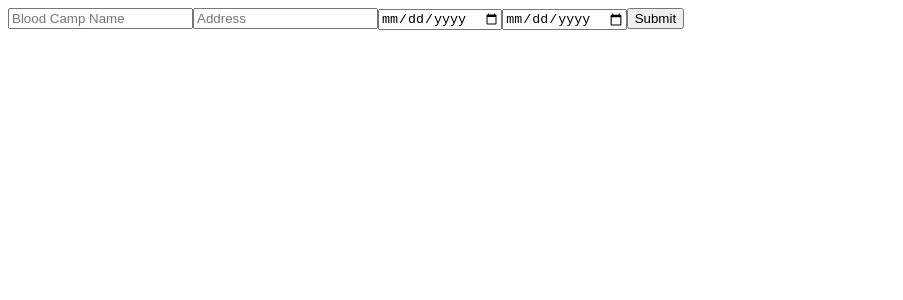
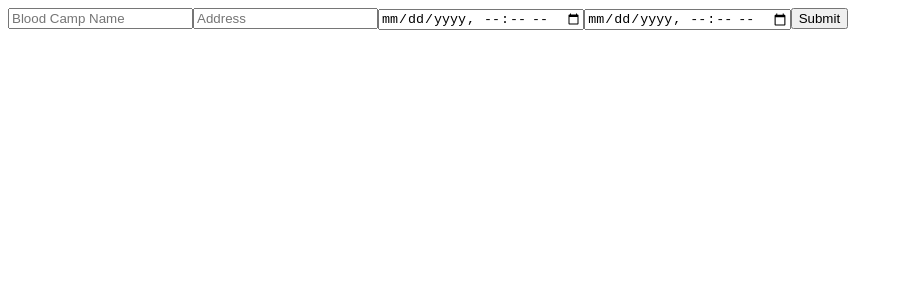
Before and after one commit to AnasOudadsse/BloodBankManagement, a React (Create React App) app in the folder bloodbankfrontend/: page /addBloodCamp in a window 1280 px wide. Shown: the top 300 px of the page, without its empty margins (0-903 px from the left). Built offline with nearby package versions, Linux system fonts and the light colour scheme.

Commit message:
"Changed date input types to datetime-local in BloodCampForm"
This commit updates the input type for the 'StartTime' and 'EndTime' fields in the 'BloodCampForm' component from 'date' to 'datetime-local'. The value and onChange handlers for these inputs remain unchanged.

```diff
--- a/bloodbankfrontend/src/addBloodCamp.jsx
+++ b/bloodbankfrontend/src/addBloodCamp.jsx
@@ -49,14 +49,14 @@ export function BloodCampForm(){
           placeholder="Address"
         />
         <input
-          type="date"
+          type="datetime-local"
           name="StartTime"
           value={BloodCampData.PhoneNumber}
           onChange={handleChange}
           placeholder="Start Date"
         />
         <input
-          type="date"
+          type="datetime-local"
           name="EndTime"
           value={BloodCampData.PhoneNumber}
           onChange={handleChange}
```
